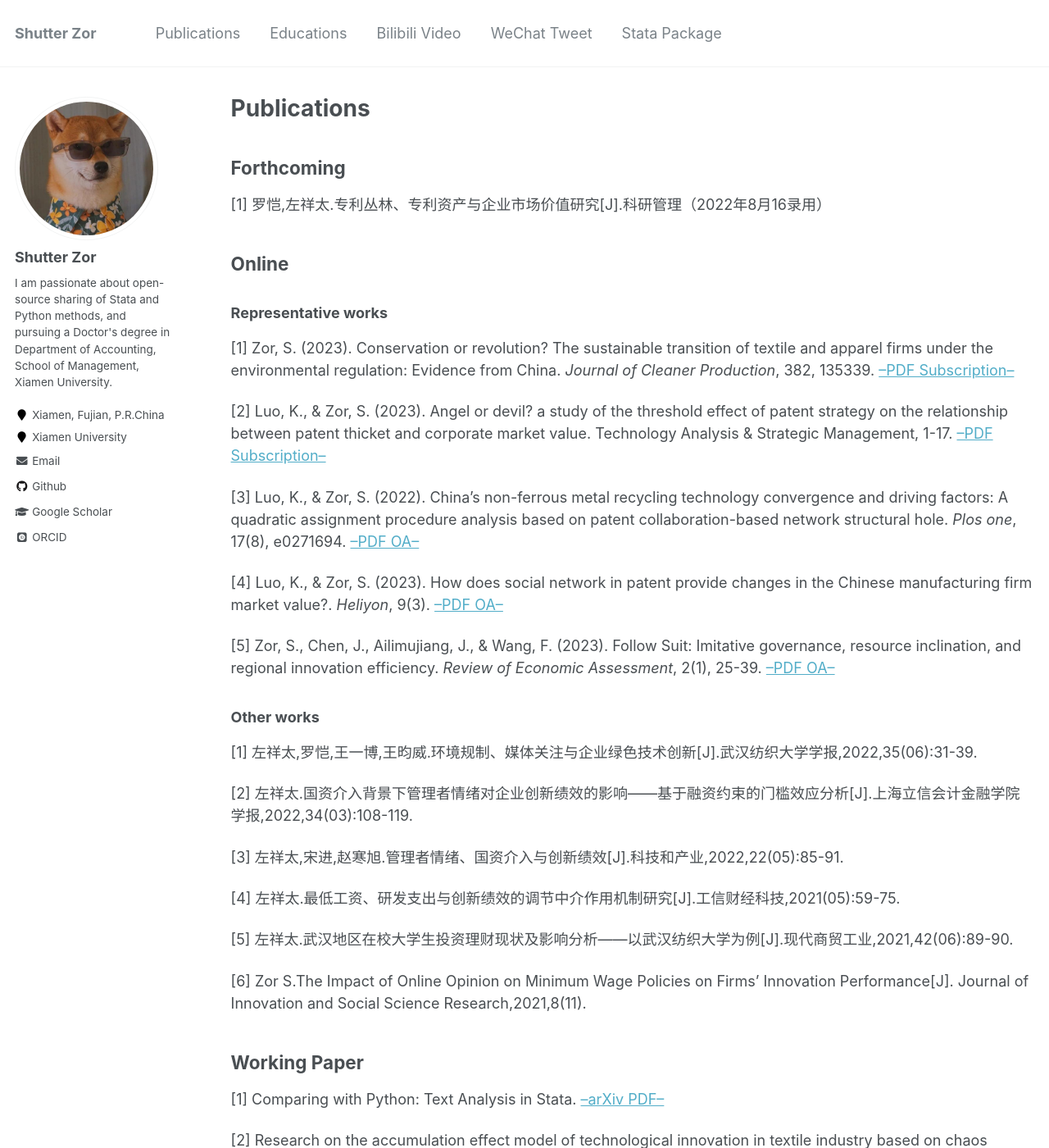
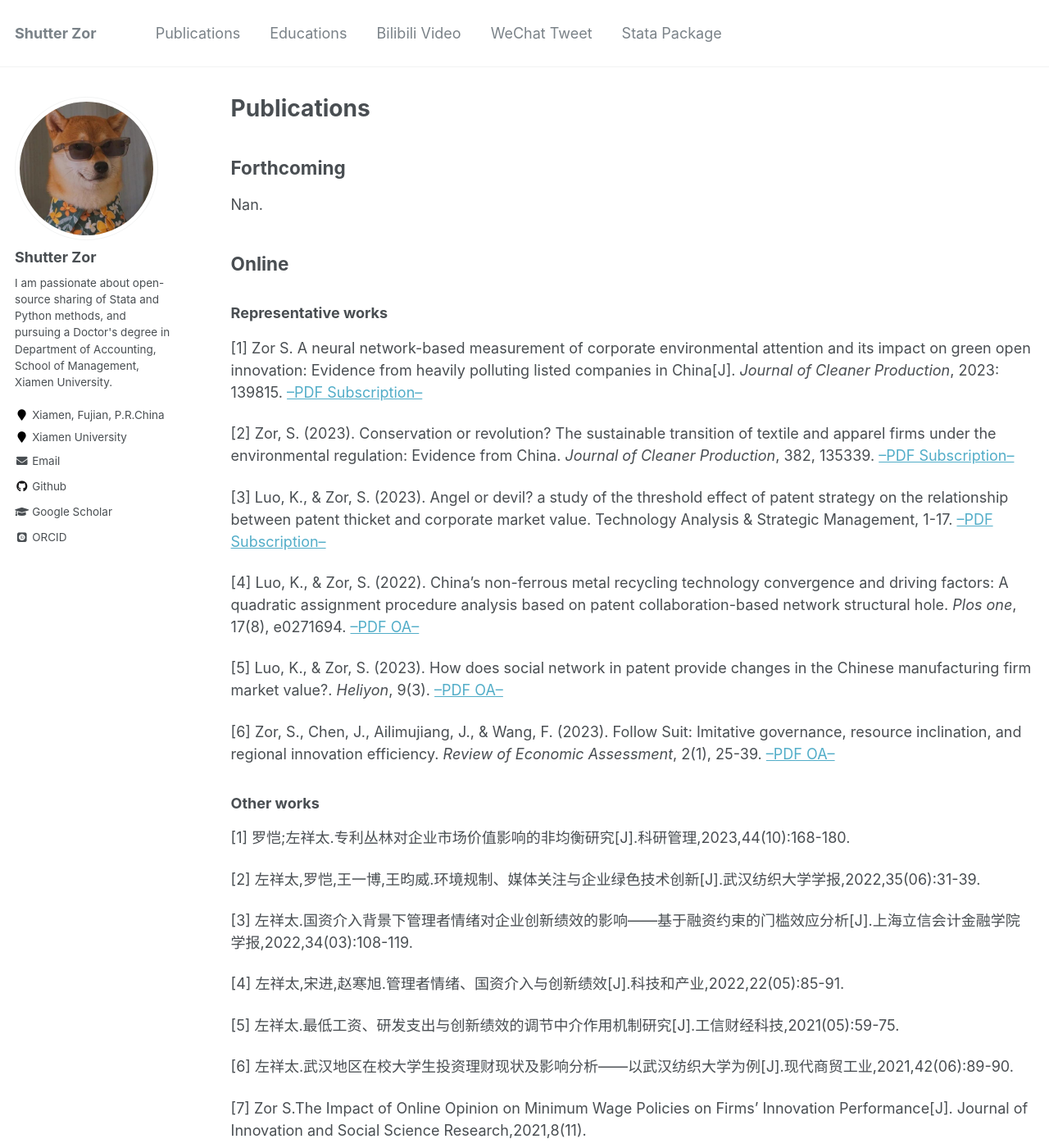
Before and after one commit to ShutterZor/ShutterZor.github.io, a Jekyll site: the page built from _pages/publications.md, in a window 1280 px wide and 1400 px high. Shown: the whole window at 82% size. Built offline with Jekyll 4.4.1, drawn with Linux system fonts in a browser that asks for light colours; some web fonts are replaced.

Commit message:
update publication

```diff
--- a/_pages/publications.md
+++ b/_pages/publications.md
@@ -7,35 +7,39 @@ author_profile: true
 
 ## Forthcoming
 
-[1] 罗恺,左祥太.专利丛林、专利资产与企业市场价值研究[J].科研管理（2022年8月16录用）
+Nan.
 
 ## Online
 
 ### Representative works
 
-[1] Zor, S. (2023). Conservation or revolution? The sustainable transition of textile and apparel firms under the environmental regulation: Evidence from China. *Journal of Cleaner Production*, 382, 135339. [--PDF Subscription--](https://www.sciencedirect.com/science/article/abs/pii/S0959652622049137)
+[1] Zor S. A neural network-based measurement of corporate environmental attention and its impact on green open innovation: Evidence from heavily polluting listed companies in China[J]. *Journal of Cleaner Production*, 2023: 139815. [--PDF Subscription--](https://www.sciencedirect.com/science/article/abs/pii/S0959652623039732)
 
-[2] Luo, K., & Zor, S. (2023). Angel or devil? a study of the threshold effect of patent strategy on the relationship between patent thicket and corporate market value. Technology Analysis & Strategic Management, 1-17.  [--PDF Subscription--](https://www.tandfonline.com/doi/abs/10.1080/09537325.2023.2209220)
+[2] Zor, S. (2023). Conservation or revolution? The sustainable transition of textile and apparel firms under the environmental regulation: Evidence from China. *Journal of Cleaner Production*, 382, 135339. [--PDF Subscription--](https://www.sciencedirect.com/science/article/abs/pii/S0959652622049137)
 
-[3] Luo, K., & Zor, S. (2022). China’s non-ferrous metal recycling technology convergence and driving factors: A quadratic assignment procedure analysis based on patent collaboration-based network structural hole. *Plos one*, 17(8), e0271694. [--PDF OA--](https://www.cell.com/heliyon/pdf/S2405-8440(23)01565-7.pdf)
+[3] Luo, K., & Zor, S. (2023). Angel or devil? a study of the threshold effect of patent strategy on the relationship between patent thicket and corporate market value. Technology Analysis & Strategic Management, 1-17.  [--PDF Subscription--](https://www.tandfonline.com/doi/abs/10.1080/09537325.2023.2209220)
 
-[4] Luo, K., & Zor, S. (2023). How does social network in patent provide changes in the Chinese manufacturing firm market value?. *Heliyon*, 9(3). [--PDF OA--](https://www.cell.com/heliyon/pdf/S2405-8440(23)01565-7.pdf)
+[4] Luo, K., & Zor, S. (2022). China’s non-ferrous metal recycling technology convergence and driving factors: A quadratic assignment procedure analysis based on patent collaboration-based network structural hole. *Plos one*, 17(8), e0271694. [--PDF OA--](https://www.cell.com/heliyon/pdf/S2405-8440(23)01565-7.pdf)
 
-[5] Zor, S., Chen, J., Ailimujiang, J., & Wang, F. (2023). Follow Suit: Imitative governance, resource inclination, and regional innovation efficiency. *Review of Economic Assessment*, 2(1), 25-39. [--PDF OA--](http://anser.press/index.php/rea/article/view/153/278)
+[5] Luo, K., & Zor, S. (2023). How does social network in patent provide changes in the Chinese manufacturing firm market value?. *Heliyon*, 9(3). [--PDF OA--](https://www.cell.com/heliyon/pdf/S2405-8440(23)01565-7.pdf)
+
+[6] Zor, S., Chen, J., Ailimujiang, J., & Wang, F. (2023). Follow Suit: Imitative governance, resource inclination, and regional innovation efficiency. *Review of Economic Assessment*, 2(1), 25-39. [--PDF OA--](http://anser.press/index.php/rea/article/view/153/278)
 
 ### Other works
 
-[1] 左祥太,罗恺,王一博,王昀威.环境规制、媒体关注与企业绿色技术创新[J].武汉纺织大学学报,2022,35(06):31-39.
+[1] 罗恺;左祥太.专利丛林对企业市场价值影响的非均衡研究[J].科研管理,2023,44(10):168-180.
 
-[2] 左祥太.国资介入背景下管理者情绪对企业创新绩效的影响——基于融资约束的门槛效应分析[J].上海立信会计金融学院学报,2022,34(03):108-119.
+[2] 左祥太,罗恺,王一博,王昀威.环境规制、媒体关注与企业绿色技术创新[J].武汉纺织大学学报,2022,35(06):31-39.
 
-[3] 左祥太,宋进,赵寒旭.管理者情绪、国资介入与创新绩效[J].科技和产业,2022,22(05):85-91.
+[3] 左祥太.国资介入背景下管理者情绪对企业创新绩效的影响——基于融资约束的门槛效应分析[J].上海立信会计金融学院学报,2022,34(03):108-119.
 
-[4] 左祥太.最低工资、研发支出与创新绩效的调节中介作用机制研究[J].工信财经科技,2021(05):59-75.
+[4] 左祥太,宋进,赵寒旭.管理者情绪、国资介入与创新绩效[J].科技和产业,2022,22(05):85-91.
 
-[5] 左祥太.武汉地区在校大学生投资理财现状及影响分析——以武汉纺织大学为例[J].现代商贸工业,2021,42(06):89-90.
+[5] 左祥太.最低工资、研发支出与创新绩效的调节中介作用机制研究[J].工信财经科技,2021(05):59-75.
 
-[6] Zor S.The Impact of Online Opinion on Minimum Wage Policies on Firms’ Innovation Performance[J]. Journal of Innovation and Social Science Research,2021,8(11).
+[6] 左祥太.武汉地区在校大学生投资理财现状及影响分析——以武汉纺织大学为例[J].现代商贸工业,2021,42(06):89-90.
+
+[7] Zor S.The Impact of Online Opinion on Minimum Wage Policies on Firms’ Innovation Performance[J]. Journal of Innovation and Social Science Research,2021,8(11).
 
 ## Working Paper
 
```
